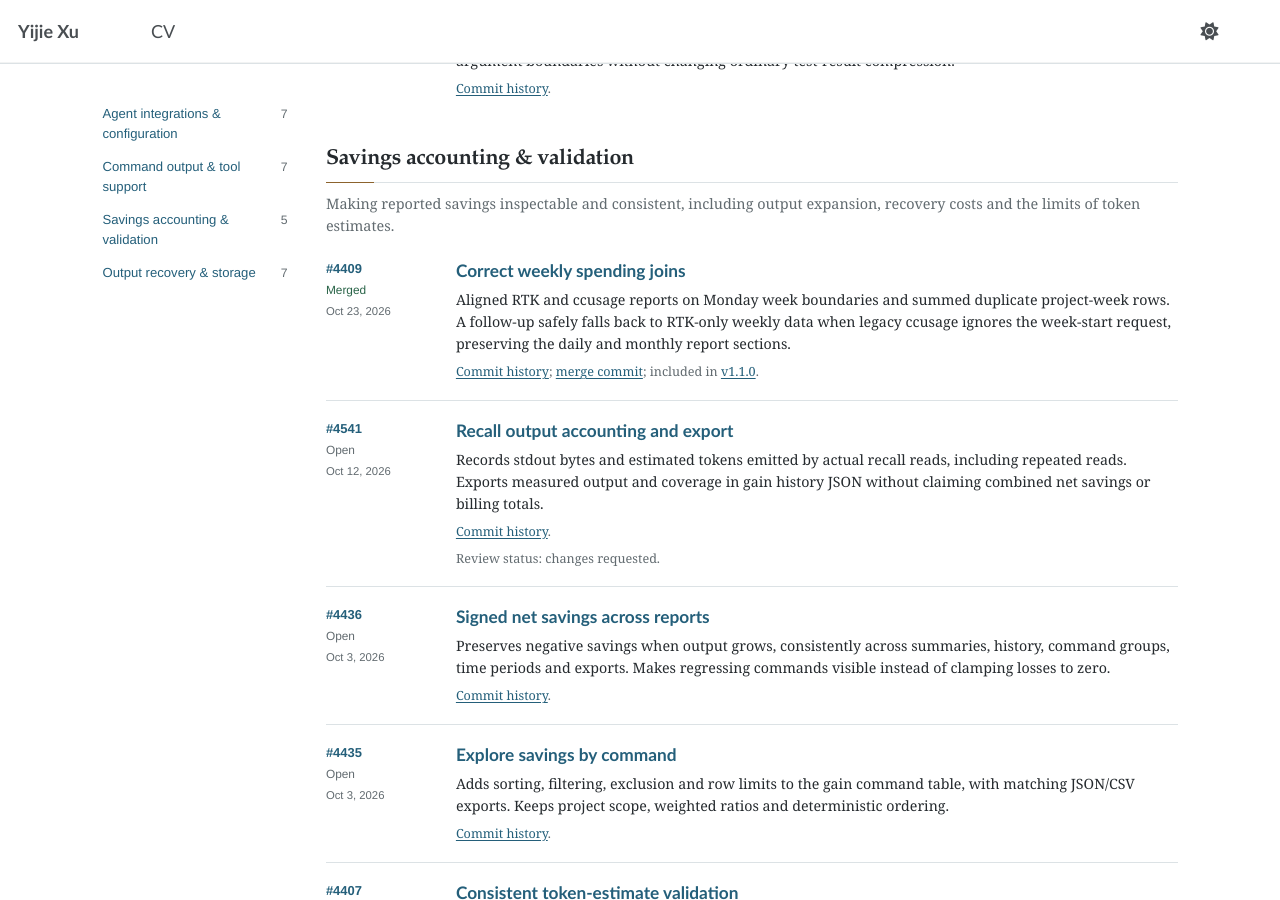
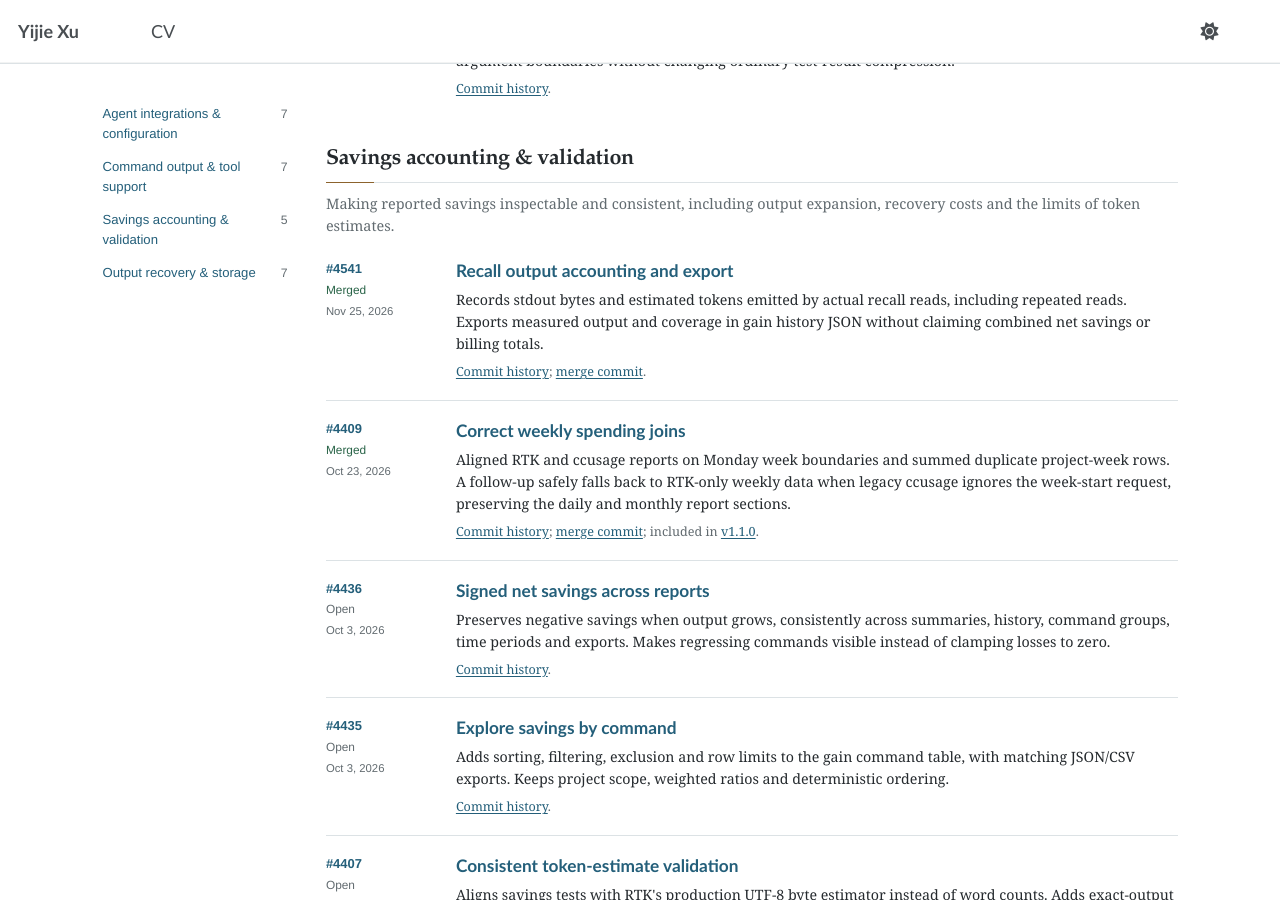
Before and after one commit to yeahjack/yeahjack.github.io, a Jekyll site: the page built from _pages/rtk-contributions.html, in a window 1280 px wide and 900 px high, scrolled down 2790 px. Built offline with Jekyll 4.4.1, drawn with Linux system fonts in a browser that asks for light colours; some of the changed text lies outside the part shown.

Commit message:
docs: mark RTK recall accounting as merged

```diff
--- a/_data/rtk_contributions.yml
+++ b/_data/rtk_contributions.yml
@@ -1,15 +1,15 @@
 # Full author search and PR states checked against GitHub REST and GraphQL APIs.
 # Each PR belongs to exactly one primary category; stacked diffs are not additive.
 # Event timestamps are ISO 8601 UTC so same-day entries also sort chronologically.
-checked_on: "2026-11-21"
+checked_on: "2026-11-25"
 author: yeahjack
 repository: "https://github.com/rtk-ai/rtk"
 search_url: "https://github.com/rtk-ai/rtk/pulls?q=is%3Apr+author%3Ayeahjack"
 commit_audit:
   branch: develop
-  authored_commits: 59
-  single_parent_commits: 17
-  merge_commits: 42
+  authored_commits: 84
+  single_parent_commits: 25
+  merge_commits: 59
   history_url: "https://github.com/rtk-ai/rtk/commits/develop/?author=yeahjack"
 latest_release:
   tag: v1.2.1
@@ -126,9 +126,10 @@ groups:
         summary: "Aligned RTK and ccusage reports on Monday week boundaries and summed duplicate project-week rows. A follow-up safely falls back to RTK-only weekly data when legacy ccusage ignores the week-start request, preserving the daily and monthly report sections."
       - number: 4541
         title: Recall output accounting and export
-        status: open
-        note: "Review status: changes requested."
+        status: merged
         submitted_on: "2026-10-12T20:34:59Z"
+        merged_on: "2026-11-25T02:24:30Z"
+        merge_commit: "97e68d5358aa5d91d1540ea64df58c9688bcf83d"
         summary: "Records stdout bytes and estimated tokens emitted by actual recall reads, including repeated reads. Exports measured output and coverage in gain history JSON without claiming combined net savings or billing totals."
       - number: 4436
         title: Signed net savings across reports
```
